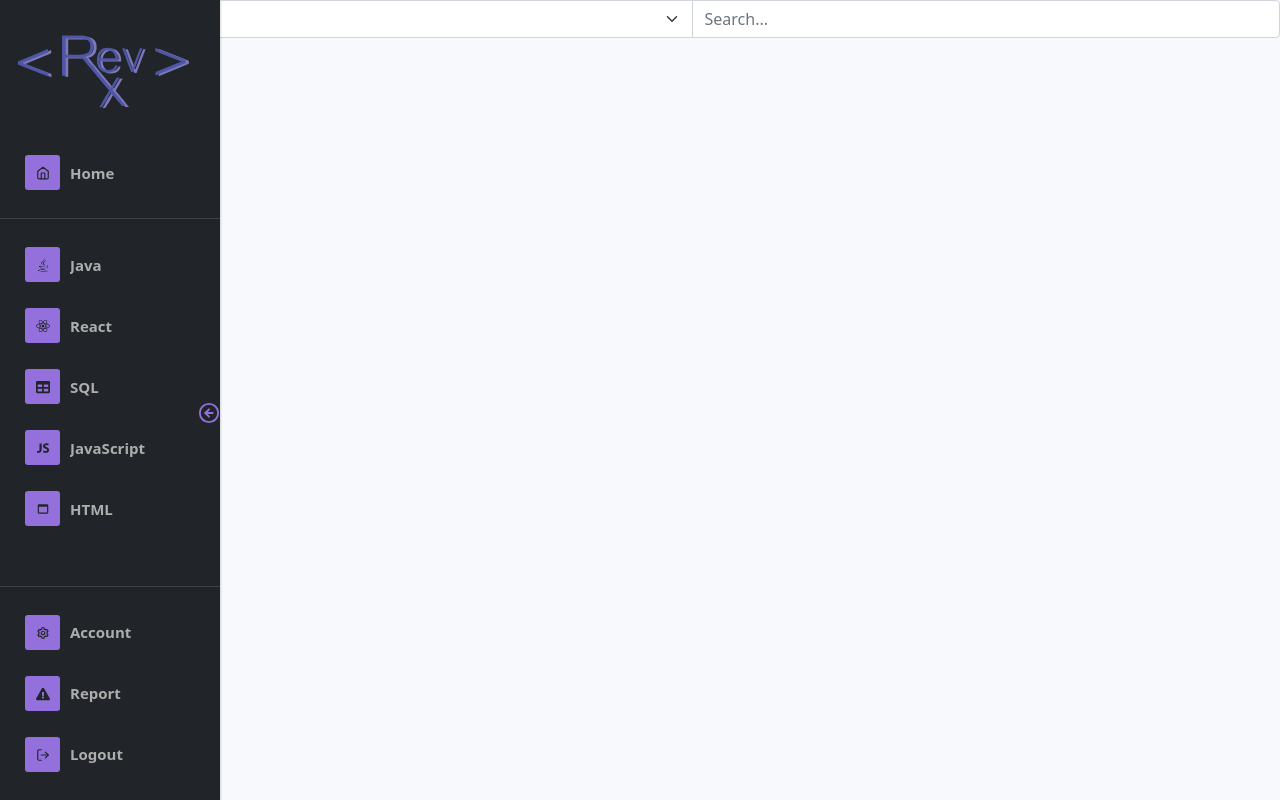
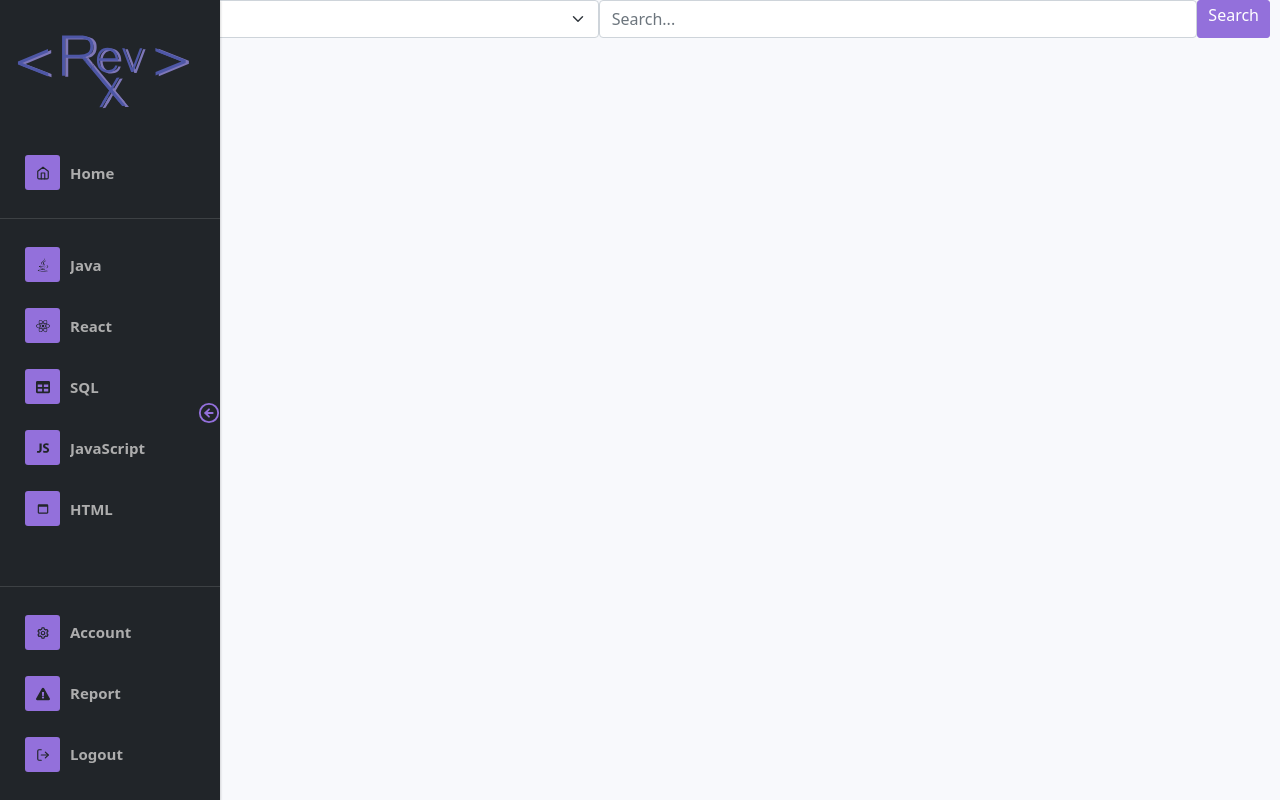
Before and after one commit to StefWebDesigner/RevX, a React (Create React App) app in the folder projectapp/: page /searchResults in a window 1280 px wide. Built offline with nearby package versions, Linux system fonts and the light colour scheme.

Commit message:
styled research section

```diff
--- a/projectapp/src/components/users-comps/SearchResults.js
+++ b/projectapp/src/components/users-comps/SearchResults.js
@@ -1,6 +1,6 @@
 import React, {useEffect, useState} from 'react';
 import axios from "axios";
-import {Col, FormControl, FormSelect, InputGroup, Row} from "react-bootstrap";
+import {Card, Col, FormControl, FormSelect, InputGroup, Row} from "react-bootstrap";
 import {Link} from "react-router-dom";
 import Navbar from "../navbar/Navbar";
 
@@ -32,7 +32,6 @@ const SearchResults = () => {
             })
     }
 
-
     //SEARCHING FOR LOCATOIN BASED ON SEARCHVALUE
     function searchResultsLocation(searchValue) {
 
@@ -55,11 +54,11 @@ const SearchResults = () => {
             </section>
 
             <section>
-                <Row>
+                {/*<Row>*/}
                     <div className="d-flex">
                     <InputGroup>
                         <FormSelect
-                            className="searchPromptField"
+                            className="searchPromptField searchField"
                             onChange={(e) => {
                                 console.log(e.target.value)
                                 //BY SELECTED DROP DOWN OPTION, THE VALUE IS SET FOR THE FOLLWING PART
@@ -69,8 +68,11 @@ const SearchResults = () => {
                             <option>Username</option>
                             <option>Location</option>
                         </FormSelect>
+                    </InputGroup>
+                    <InputGroup>
                         <FormControl
                             placeholder="Search..."
+                            classname="searchField"
                             onChange={(e) => {
                                 console.log(e.target.value);
                                 setSearch(e.target.value)
@@ -79,21 +81,22 @@ const SearchResults = () => {
                             aria-describedby="basic-addon2"
                         />
                     </InputGroup>
-                    {/*    <button*/}
-                    {/*        onClick={() => {*/}
-                    {/*            console.log(searchCategory)*/}
-                    {/*            if (searchCategory == "Username") {*/}
-                    {/*                searchResultsUsername(search)*/}
+                    <button
+                        className="searchPromptField searchbutton"
+                            onClick={() => {
+                                console.log(searchCategory)
+                                if (searchCategory == "Username") {
+                                    searchResultsUsername(search)
 
-                    {/*            }*/}
-                    {/*            if (searchCategory == "Location") {*/}
-                    {/*                searchResultsLocation(search)*/}
-                    {/*            }*/}
-                    {/*        }}>*/}
-                    {/*        Search*/}
-                    {/*    </button>*/}
-                    </div>
-                </Row>
+                                }
+                                if (searchCategory == "Location") {
+                                    searchResultsLocation(search)
+                                }
+                            }}>
+                            Search
+                    </button>
+                        </div>
+                {/*</Row>*/}
 
                 {/*//OUTPUT FOR NO RESULTS*/}
                 {showNotFound && (<div><p>No results</p></div>)}
@@ -101,9 +104,22 @@ const SearchResults = () => {
                 {/*//OUTPUT OF THE REQUESTS*/}
                 {retrieveInfo.map(data => (
                     <div key={data.id}>
-                        <Link to={`/userprofile/${data.username}`}>
-                            <p className="text-center">{data.username}</p>
-                        </Link>
+
+                        <div className="userprofileContainer">
+                                <div className="userprofileContent">
+                                    <h1 className="userprofileTitle">Your Results</h1>
+
+                                    <Link to={`/userprofile/${data.username}`}>
+                                        <p className="userprofileSubtitlte">{data.username}</p>
+                                    </Link>
+
+                                    <p className="userprofileElements">Click to view profile</p>
+                                </div>
+                            <div className="color-line">
+                                <span className="color-line-1"></span>
+                            </div>
+                        </div>
+
 
                     </div>
                 ))
--- a/projectapp/src/custom.css
+++ b/projectapp/src/custom.css
@@ -166,8 +166,20 @@
 .postInputField {
     padding-top: 50px;
     padding-bottom: 50px;
+}
 
+.tippostinput,
+.postInputField {
+    cursor: pointer;
 }
+
+.tippostinput:hover,
+.postInputField:hover
+{
+    border: solid mediumpurple 1px;
+}
+
+
 
 
 /*MAIN BUTTON STYLE*/
@@ -648,6 +660,35 @@
     font-size: 15px;
 }
 
+.searchField {
+    margin-left: 80px;
+}
+
+.searchPromptField:hover,
+.searchField:hover {
+    border: solid mediumpurple 1px;
+}
+
+
+.searchbutton{
+    width:fit-content;
+    border: mediumpurple solid 1px;
+    background-color: mediumpurple;
+    color: white;
+    border-radius: 3px;
+    padding-right: 10px;
+    padding-left: 10px;
+    padding-bottom: 10px;
+    margin-right: 10px;
+    float:right;
+}
+
+.searchbutton:hover{
+    border: mediumpurple solid 1px;
+    background-color: white;
+    color: mediumpurple;
+
+}
 
 .userprofileTitle,
 .userprofileElements {
@@ -662,35 +703,40 @@
 }
 
 .userprofileTitle {
-    padding-left: 70px;
+    /*padding-left: 70px;*/
+    text-align: center;
 }
 
-.userprofileSubtitlte {
+a .userprofileSubtitlte {
     color: black;
+    font-size: 30px;
+    text-decoration: none;
 }
 
 .userprofileContent {
-        border: rebeccapurple solid 2px;
-        background-color: #F8F9FC;
+    border: rebeccapurple solid 2px;
+    background-color: #F8F9FC;
 }
-
-.searchPromptField {
-    width: 50%;
+.userprofileContent:hover {
+    border: mediumpurple solid 2px;
 
 }
 
-.searchPromptField {
-    margin-left: 80px;
+.userprofileContainer {
+    margin: 20px auto;
+    margin-right: 60px;
+    padding-top: 15px;
+    padding-bottom: 20px;
+    width: 70%;
+    background-color: #212529;
+    color: white;
+    border-radius: 10px;
+    box-shadow: 3px 2px 5px 3px rgba(0, 0, 0, 0.15);
 }
 
-/*.searchResultButton{*/
-/*    !*width:fit-content;*!*/
-/*    border: mediumpurple solid 1px;*/
-/*    background-color: mediumpurple;*/
-/*    border-radius: 3px;*/
-/*    !*padding-right: 10px;*!*/
-/*    !*padding-left: 10px;*!*/
-/*    !*padding-bottom: 10px;*!*/
-/*    !*margin-right: 10px;*!*/
-/*    !*float:right;*!*/
-/*}*/
+
+/* Edit Profile */
+.account-label {
+    color: rgb(155, 155, 155);
+    margin-left: 5px;
+}
```
Also changed, not shown: projectapp/src/components/admin/admin-groups/ContentPanel.js (+47 -36 lines).
